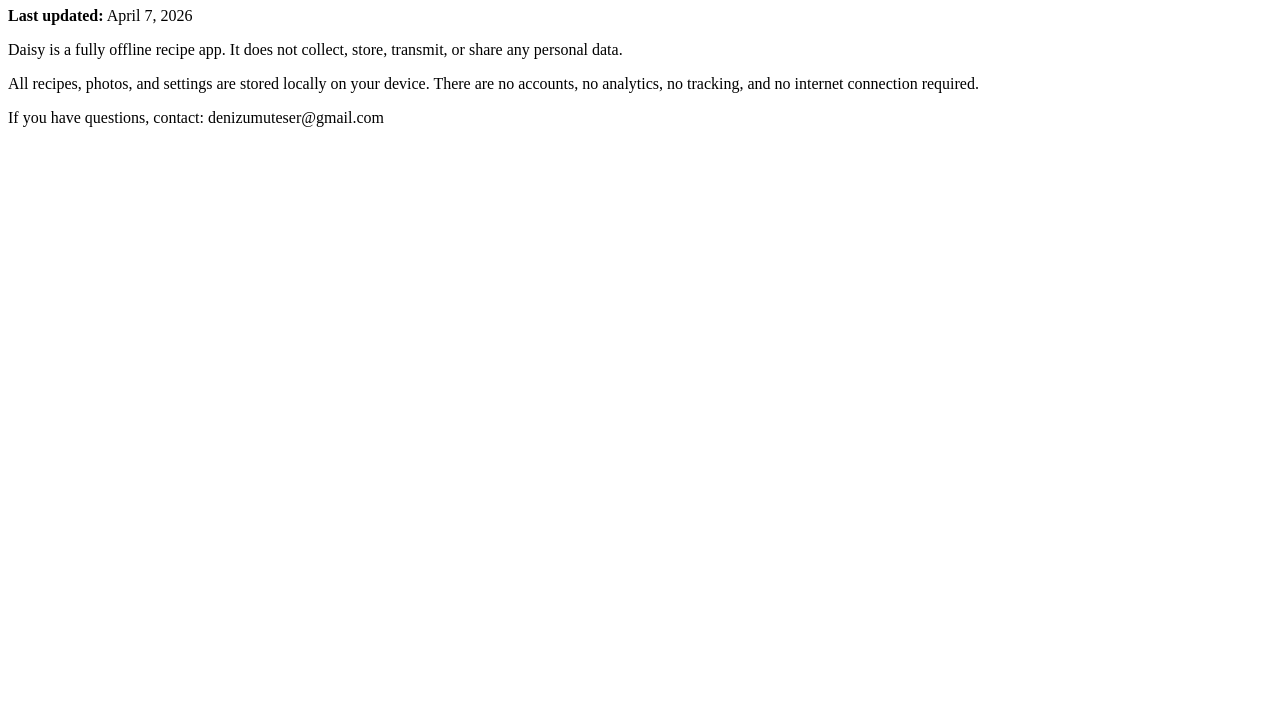
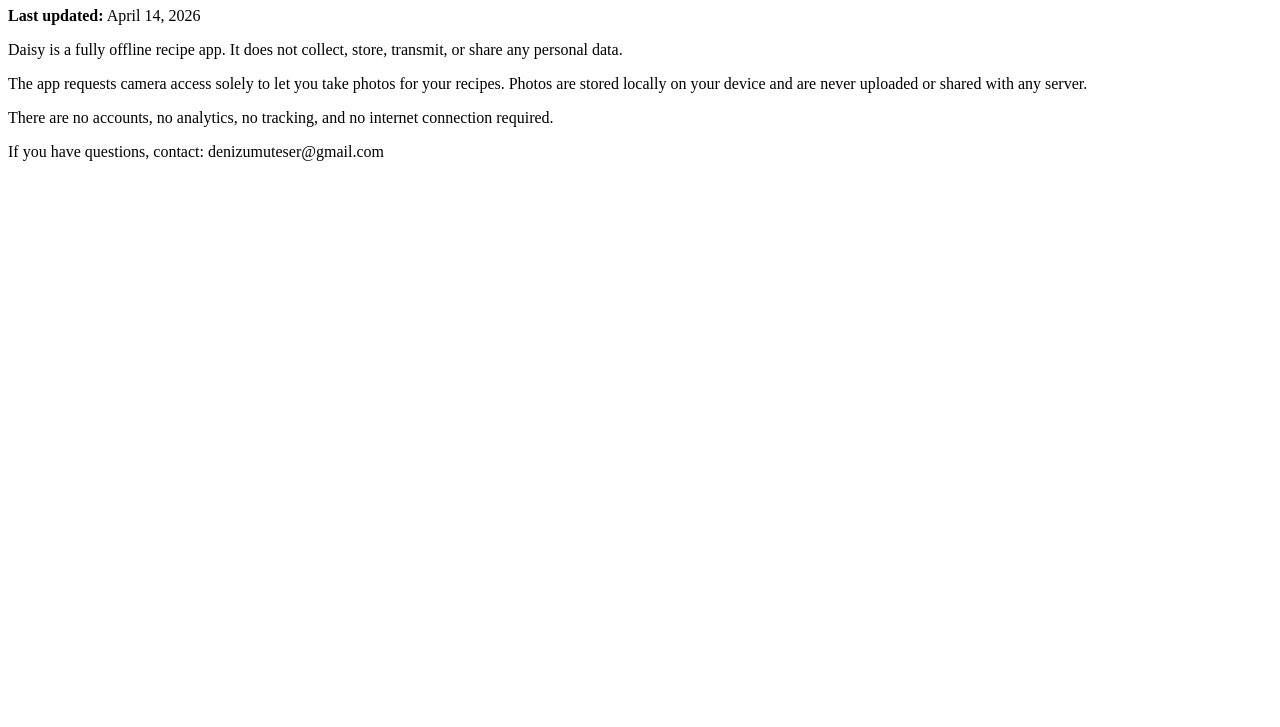
Before and after one commit to denizumuteser/daisy-privacy, a plain HTML site: page index.html in a window 1280 px wide. Shown: the part 73-800 px from the top of the page. Drawn offline with Linux system fonts and the light colour scheme.

Commit message:
Update last updated date and privacy policy details

```diff
--- a/index.html
+++ b/index.html
@@ -7,9 +7,10 @@
 </head>
 <body>
   <h1>Privacy Policy</h1>
-  <p><strong>Last updated:</strong> April 7, 2026</p>
+  <p><strong>Last updated:</strong> April 14, 2026</p>
   <p>Daisy is a fully offline recipe app. It does not collect, store, transmit, or share any personal data.</p>
-  <p>All recipes, photos, and settings are stored locally on your device. There are no accounts, no analytics, no tracking, and no internet connection required.</p>
+  <p>The app requests camera access solely to let you take photos for your recipes. Photos are stored locally on your device and are never uploaded or shared with any server.</p>
+  <p>There are no accounts, no analytics, no tracking, and no internet connection required.</p>
   <p>If you have questions, contact: denizumuteser@gmail.com</p>
 </body>
 </html>
```
